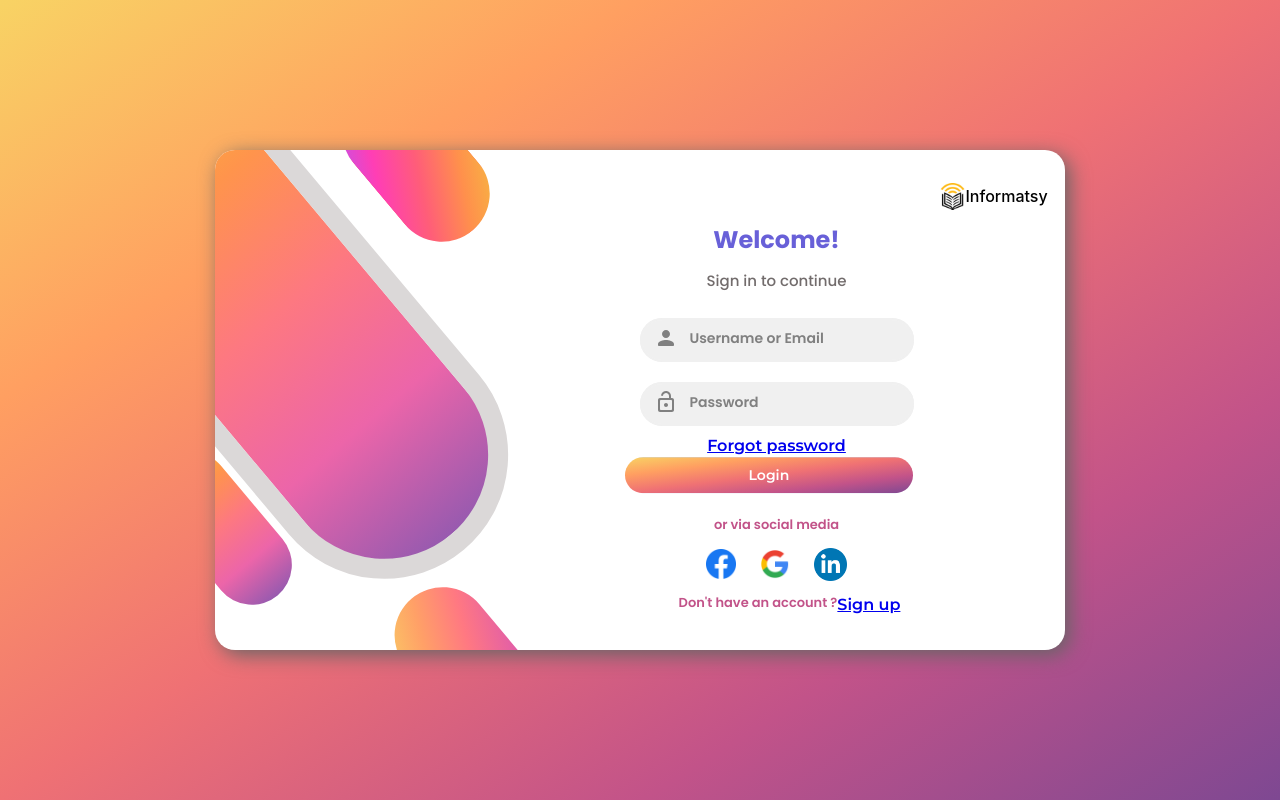
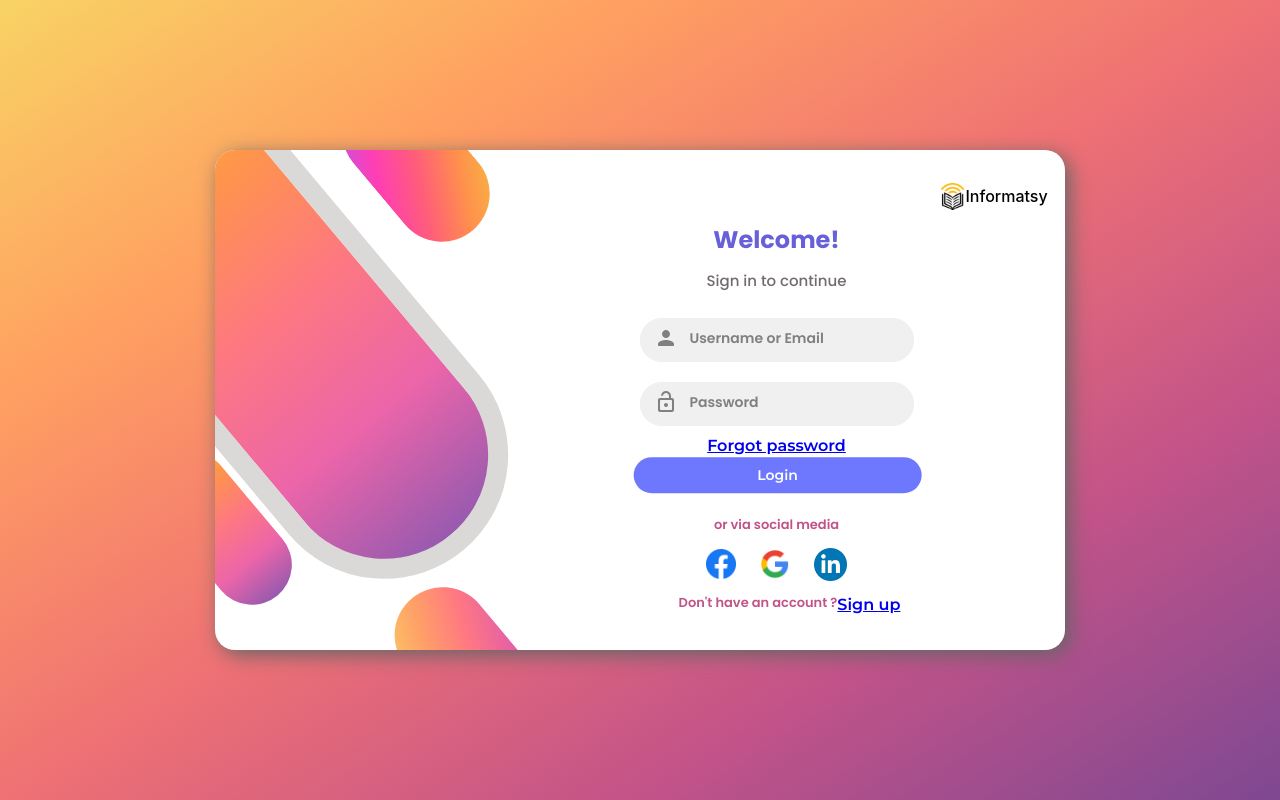
Before and after one commit to jeethendra2000/informatsy, a React (Create React App) app in the folder informatsy/frontend/: page /login in a window 1280 px wide. Built offline with nearby package versions, Linux system fonts and the light colour scheme.

Commit message:
added features

```diff
--- a/informatsy/frontend/src/components/AlertBar.jsx
+++ b/informatsy/frontend/src/components/AlertBar.jsx
@@ -54,7 +54,7 @@ export default function AlertBar({ content }) {
       open={open}
       autoHideDuration={6000}
       onClose={handleClose}
-      anchorOrigin={{ vertical: "bottom", horizontal: "center" }}
+      anchorOrigin={{ vertical: "top", horizontal: "center" }}
       TransitionComponent={state.Transition}
       key={state.Transition.name}
       style={{ height: content.height }}
--- a/informatsy/frontend/src/components/Signup.jsx
+++ b/informatsy/frontend/src/components/Signup.jsx
@@ -40,8 +40,14 @@ class FormMain extends Component {
       alert: false,
       alertContent: "",
       alertMsg: "",
+      ischeck: false,
+      alert: false,
+      alertContent: "",
+      alertMsg: "",
     };
   }
+  //---------------to check whether all fields are filled-------------
+
   // ----to get loading functionality by passing some values through this--------
   getLoadFunction(selector, property) {
     document.getElementsByClassName(selector)[0].style.visibility = property;
@@ -93,6 +99,7 @@ class FormMain extends Component {
   };
 
   render() {
+    console.log(this.state.ischeck);
     const img_size = 30;
     const style = { color: "grey", lineHeight: "55px" };
     const extendedStyles = {
@@ -108,6 +115,15 @@ class FormMain extends Component {
 
     return (
       <>
+        {/* two showing alert  we also specify height where we can be placed that alert*/}
+        <Alert
+          content={{
+            alert: this.state.alert,
+            msgStatus: "info",
+            msgContent:
+              "Password must include minimum six character, atleast one lowercase,uppercase,number,special character",
+          }}
+        />
         <div className="form_main">
           <div
             className="forms_content1"
@@ -211,6 +227,10 @@ class FormMain extends Component {
             icon={<CircleUnchecked />}
             checkedIcon={<CircleCheckedFilled />}
             size="small"
+            checked={this.state.ischeck}
+            onClick={() => {
+              this.setState({ ischeck: !this.state.ischeck });
+            }}
           />
           <div className="login-main-via">
             <span>I agree with &nbsp;</span>
@@ -232,7 +252,14 @@ class FormMain extends Component {
             color="primary"
             component={Link}
             to="/login"
-            disableElevation
+            disabled={
+              !(
+                this.state.isEmailTrue &&
+                this.state.isPassword &&
+                this.state.ispassConfirm &&
+                this.state.ischeck
+              )
+            }
           >
             Create my account
           </Button>
@@ -317,32 +344,8 @@ export class Signup extends Component {
 
   render() {
     const img_size = 30;
-    const style = { color: "grey", lineHeight: "55px" };
-    const extendedStyles = {
-      color: "grey",
-
-      position: "absolute",
-      left: "76%",
-    };
-    const mobileViewStyle = {
-      color: "grey",
-      position: "absolute",
-      left: "85%",
-      top: "50%",
-      transform: "translate(-50%,-50%)",
-    };
     return (
       <>
-        {/* two showing alert  we also specify height where we can be placed that alert*/}
-        <Alert
-          content={{
-            alert: this.state.alert,
-            msgStatus: "error",
-            msgContent:
-              "Password must include minimum six character, atleast one lowercase,uppercase,number,special character",
-            height: "130%",
-          }}
-        />
         <div className="login_main">
           <div className="login_parent">
             <div className="login_side_bar">
--- a/informatsy/frontend/src/css/Login.css
+++ b/informatsy/frontend/src/css/Login.css
@@ -400,19 +400,17 @@
 
 .button_main {
   width: 95%;
-  -webkit-transform: translate(0%, -90%);
-          transform: translate(0%, -90%);
+  -webkit-transform: translate(3%, -90%);
+          transform: translate(3%, -90%);
 }
 
 .button_main .login_btn {
   border-radius: 5em !important;
   width: 100% !important;
-  background-color: #2b63e6 !important;
+  background-color: "primary" !important;
   font-weight: 600;
   font-size: 14px !important;
   text-transform: capitalize !important;
-  background-image: -webkit-gradient(linear, right bottom, left top, from(#7e4892), color-stop(#c25389), color-stop(#ef7174), color-stop(#ff9f61), to(#f8d364));
-  background-image: linear-gradient(to left top, #7e4892, #c25389, #ef7174, #ff9f61, #f8d364);
 }
 
 .login_bottom_main {
@@ -547,6 +545,11 @@
     -webkit-transform: translate(-8%, -40%);
             transform: translate(-8%, -40%);
   }
+  .button_main {
+    -webkit-transform: translate(1%, -90%);
+            transform: translate(1%, -90%);
+    width: 93%;
+  }
   .login_main {
     display: none;
   }
--- a/informatsy/frontend/src/css/Login.scss
+++ b/informatsy/frontend/src/css/Login.scss
@@ -334,17 +334,9 @@ $rotation: rotate(320deg);
 }
 .button_main {
   width: 95%;
-  transform: translate(0%, -90%);
+  transform: translate(3%, -90%);
   .login_btn {
-    @include Button(100%, #2b63e6, 5em);
-    background-image: linear-gradient(
-      to left top,
-      #7e4892,
-      #c25389,
-      #ef7174,
-      #ff9f61,
-      #f8d364
-    );
+    @include Button(100%, "primary", 5em);
   }
 }
 
@@ -462,6 +454,10 @@ $rotation: rotate(320deg);
   .termsandcondition {
     transform: translate(-8%, -40%);
   }
+  .button_main {
+    transform: translate(1%, -90%);
+    width: 93%;
+  }
   .login_main {
     display: none;
   }
```
Also changed, not shown: 1 other file (tests, documents, lock files or other folders).
